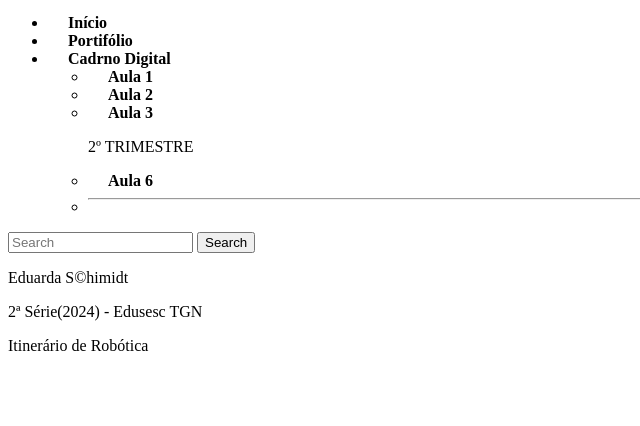
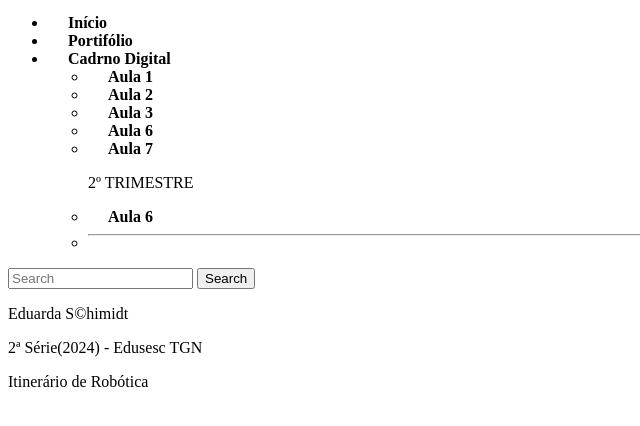
Before and after one commit to Schimidt507/Caderno-digital, a plain HTML site: page caderno_digital.html in a window 1280 px wide. Shown: the part 46-472 px from the top of the page, without its empty margins (0-640 px from the left). Drawn offline with Linux system fonts and the light colour scheme.

Commit message:
Update caderno_digital.html

```diff
--- a/caderno_digital.html
+++ b/caderno_digital.html
@@ -30,6 +30,8 @@
             <li><a class="dropdown-item" href="aula1.html">Aula 1</a></li>
             <li><a class="dropdown-item" href="aula2.html">Aula 2</a></li>
             <li><a class="dropdown-item" href="aula3.html">Aula 3</a></li>
+            <li><a class="dropdown-item" href="aula6.html">Aula 6</a></li>
+            <li><a class="dropdown-item" href="aula7.html">Aula 7</a></li>
 
             <p> 2º TRIMESTRE</p>
             <li><a class="dropdown-item" href="aula6.html">Aula 6</a></li>
```
